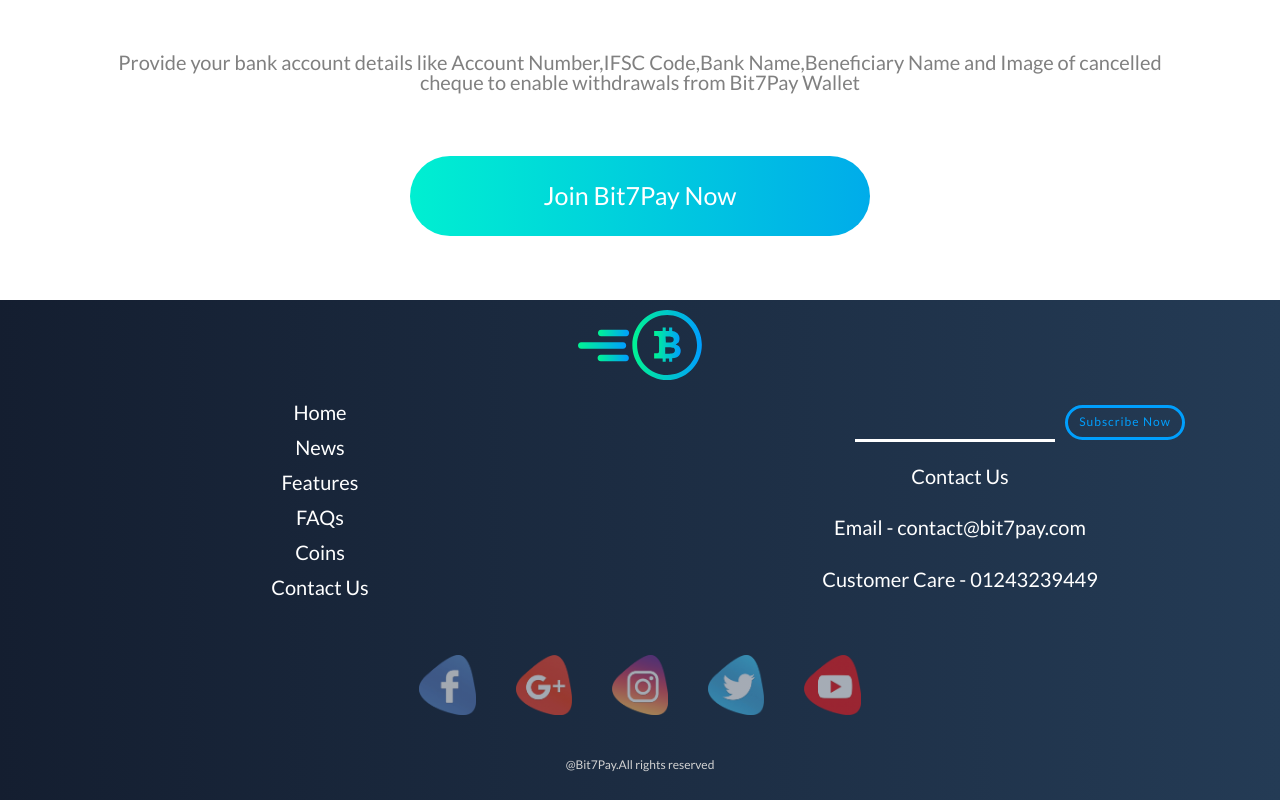
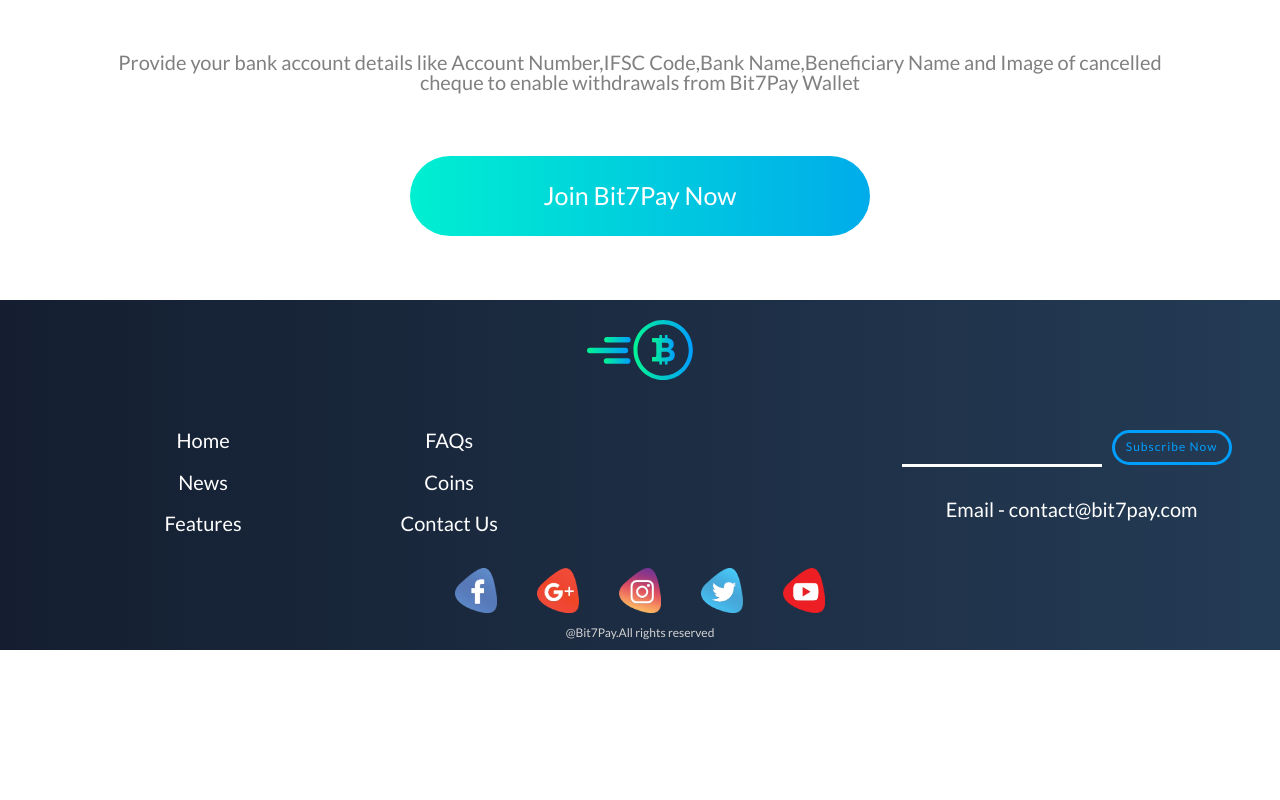
Before and after one commit to treyhboy/Bit7pay-rewamp, a React app: page /whatis/Eth in a window 1280 px wide. Shown: the part 1887-2687 px from the top of the page. After the commit the page ends 2537 px from the top, so only its background shows below. Built offline with nearby package versions, Linux system fonts and the light colour scheme; what react-router-transition would draw is missing.

Commit message:
features Responsive Fix

```diff
--- a/src/Components/Features/Features.js
+++ b/src/Components/Features/Features.js
@@ -23,6 +23,10 @@
 padding: 3rem 10rem;
 background-color: white;
 z-index: 12;
+@media(max-width: 800px){
+padding:0px;
+height:30rem;
+}
 `
 const Section2 = styled.div`
 display: flex;
@@ -31,6 +35,9 @@
 width:100%;
 background-color: #ECECF4;
 z-index: 12;
+@media(max-width: 800px){
+height:90rem;
+}
 `
 const Section3 = styled.div`
 display: flex;
@@ -41,6 +48,10 @@
 background:url(${img}) no-repeat center;
 background-size: cover;
 z-index: 12;
+@media(max-width: 800px){
+height:110rem;
+justify-content: space-between;
+}
 `
 const Section4 = styled.div`
 display: flex;
@@ -48,6 +59,10 @@
 width:100%;
 background-color: #ECECF4;
 z-index: 12;
+@media(max-width: 800px){
+height: 45rem;
+
+}
 `
 const TextContainer = styled.div`
 display: flex;
@@ -59,8 +74,10 @@
 margin-left: ${props=>props.left};
 margin-right: ${props=>props.right};
 margin-top: ${props=>props.top};
-@media(max-width: 500px){
+@media(max-width: 800px){
 width: 100%;
+margin: 0px;
+padding: 2rem;
 }
 `;
 const IconBox = styled.div`
@@ -70,6 +87,10 @@
 height: 30rem;
 width: 22%;
 padding: 2rem;
+@media(max-width: 600px)
+  {
+width: 30%;
+  }
 `
 const Icon = styled.img`
 height: 100%;
@@ -87,8 +108,8 @@
 width: 78%;
 padding-left:3rem;
 @media(max-width: 500px){
-width: 100%;
-padding: 0px;
+width: 70%;
+padding-left:1rem;
 }
 `;
 const Text = styled.div`
@@ -113,70 +134,125 @@
 font-weight:300;
 font-family: 'Lato', sans-serif;
 letter-spacing: 3px;
+@media(max-width: 800px){
+font-size: 4rem;
+}
 `;
 const ImageRow = styled.div`
 display: flex;
 flex-flow: row;
 width: 100%;
 height: 80rem;
+@media(max-width: 800px){
+height: 60rem;
+justify-content: center;
+align-items: center;
+overflow: hidden;
+}
 `;
 const IphoneSection2 = styled.img`
 height: 100rem;
 width: auto;
 transform:translateY(-25%);
+@media(max-width: 800px){
+display: none;
+}
 `
 const PhonesSection2 = styled.img`
 height: 80rem;
 width: auto;
 padding: 5rem 0px;
 transform:translateX(10%);
+@media(max-width: 800px){
+height: 55rem;
+transform:translateY(0);
+padding: 0px;
+}
 `
 const ImageRowSec3 = styled.div`
 display: flex;
 flex-flow: row;
 width: 100%;
 height: 110rem;
+@media(max-width: 800px){
+height: 60rem;
+justify-content: center;
+align-items: center;
+}
 `;
 const IphoneSection3 = styled.img`
 height: 115rem;
 width: auto;
-transform:translateY(-40%) translateX(17%) ;
+transform:translateY(-40%) translateX(17%);
+@media(max-width: 800px){
+height: 58rem;
+transform:translateY(0%) translateX(-10%);
+}
 `
 const Iphone2Section3 = styled.img`
 height: 100rem;
 width: auto;
+@media(max-width: 800px){
+display: none;
+}
 `
 const ImageRowSec4 = styled.div`
 display: flex;
 flex-flow: row;
 width: 100%;
 height: 110rem;
+@media(max-width: 800px){
+height: 45rem;
+justify-content: center;
+align-content: center;
+}
 `;
 const IphoneSection4 = styled.img`
 height: 100rem;
 width: auto;
 transform:translateY(-25%) translateX(-10%);
 z-index: 10;
+@media(max-width: 800px){
+height: 40rem;
+transform:translateY(0%) translateX(0%) ;
+}
 `
 const Iphone2Section4 = styled.img`
 height: 80rem;
 width: auto;
 transform:translateY(-8%) translateX(-65%) ;
 z-index: 10;
+@media(max-width: 800px){
+height: 35rem;
+transform:translateY(15%) translateX(-50%) ;
+}
 `
 const PlaneSection4 = styled.img`
 height: 95rem;
 width: auto;
 transform:translateY(-10%) translateX(-85%) ;
 z-index: 1;
+@media(max-width: 800px){
+display: none;
+}
 `
 const BitcoinSec4 = styled.img`
 height: 28rem;
 width: auto;
 transform:translateY(-40%) translateX(-102rem) ;
 z-index: 4;
+@media(max-width: 800px){
+display: none;
+}
 `
-
+const Secend =styled.div`
+height: 100%;
+width: 100%;
+display: flex;
+@media(max-width: 800px){
+display: none;
+}
+`
 
 
 const Features = (props)=>(<Container>
@@ -255,7 +331,9 @@
             <BitcoinSec4 src={require("../../img/features/bitcoins.svg")}/>
         </ImageRowSec4>
     </Section4>
+    <Secend>
     <Verification/>
+    </Secend>
     <Footer/>
     </Container>)
 export default Features;
--- a/src/Components/Footer/footer.js
+++ b/src/Components/Footer/footer.js
@@ -8,13 +8,13 @@
 justify-content: center;
 flex-flow: column;
 align-items:center ;
-height: 50rem;
+height: 35rem;
 width:100%;
 position: relative;
 //background-color: #F6F6F6;
 background: linear-gradient(to right,#141E30,#243B55);
 @media(max-width:600px){
-height: 45rem;
+height: 27rem;
 }
 
 `
@@ -22,8 +22,9 @@
 display: flex;
 justify-content: center;
 align-items:center ;
-height: 6rem;
+height: 10rem;
 width:100%;
+padding: 2rem 0px;
 `
 const MainContent =styled.div`
 display: flex;
@@ -39,38 +40,48 @@
 display: flex;
 justify-content: center;
 align-items:center ;
-height: 12rem;
+height: 8rem;
 width:100%;
 @media(max-width:600px){
-height: 6rem;
+height: 8rem;
+padding: 2rem;
 }
 `
 const Logo = styled.img`
 display: flex;
 justify-content: center;
 align-items:center ;
-height: 7rem;
+height: 6rem;
 width:auto;
-padding: 0px 3rem;
 @media(max-width:600px){
 height: 5rem;
 padding: 0px;
-transform: translateY(-30%);
 }
 `
 const Icon = styled.img`
 display: flex;
 justify-content: center;
 align-items:center ;
-height: 6rem;
+height: 4.5rem;
 width:auto;
 padding: 0px 2rem;
-opacity: .6;
+transition: .3s;
 &:hover{
-opacity: 1;
+height: 5.5rem;
 }
 @media(max-width:600px){
 height: 4rem;
+padding: 0px 1rem;
+}
+`
+const LinkRow = styled.div`
+display: flex;
+flex-flow: row;
+height: 100%;
+width:100%;
+padding: 0px 8rem;
+@media(max-width:800px){
+padding: 0px;
 }
 `
 const LinkCol = styled.div`
@@ -78,12 +89,17 @@
 flex-flow: column;
 justify-content: space-around;
 align-items:center ;
-height: 25rem;
-width:50%;
+height: 100%;
+width:35%;
 padding: 2rem;
 @media(max-width:600px){
 padding: 0px;
-height: 30rem;
+width:100%;
+height: 10rem;
+}
+@media(max-width:800px){
+padding: 0px;
+
 }
 `
 const ContactText = styled.div`
@@ -102,7 +118,7 @@
 flex-flow: column;
 justify-content: center;
 align-items:center ;
-height: 25rem;
+height:100%;
 width:50%;
 padding: 2rem;
 @media(max-width: 800px){
@@ -120,7 +136,7 @@
 color:#009ffd;
 }
 @media(max-width: 800px){
-padding: 1rem;
+padding: 2rem;
 }
 `
 const InputEmail = styled.input`
@@ -150,9 +166,8 @@
 flex-flow: row;
 justify-content: center;
 align-items:center ;
-padding-left: 13rem;
-@media(max-width: 800px){
-padding: 0px;
+@media(max-width: 600px){
+display: none;
 }
 `
 const SubscribeButton = styled.div`
@@ -174,6 +189,9 @@
 background-color: #009ffd;
 color: white;
 border: solid #009ffd;
+}
+@media(max-width: 600px){
+padding: 0px;
 }
 
 `
@@ -197,23 +215,25 @@
                 <Logo src={require("../../img/footer/logo-gradient.svg")}/>
             </HeadContainer>
             <MainContent>
+                <LinkRow>
                 <LinkCol>
                     <Link to='/'  ><LinkText>Home</LinkText></Link>
                     <Link to='/news' ><LinkText>News</LinkText></Link>
                     <Link to='/features' ><LinkText>Features</LinkText></Link>
+                </LinkCol>
+                <LinkCol>
                     <Link to='/Faqs' ><LinkText>FAQs</LinkText></Link>
                     <Link to='/whatis' ><LinkText>Coins</LinkText></Link>
                     <Link to='/contact' ><LinkText>Contact Us</LinkText></Link>
                 </LinkCol>
+                </LinkRow>
                 <ContactCol>
                     <SubscribeBox>
                     <InputEmail/>
                         <SubscribeButton>Subscribe Now</SubscribeButton>
                     </SubscribeBox>
                     <ContactText>
-                        <LinkText>Contact Us</LinkText>
                         <LinkText>Email - contact@bit7pay.com</LinkText>
-                        <LinkText>Customer Care - 01243239449</LinkText>
                     </ContactText>
                 </ContactCol>
             </MainContent>
--- a/src/Components/Header/header.js
+++ b/src/Components/Header/header.js
@@ -72,6 +72,13 @@
 width: 100%;
 z-index: 10;
 background: ${props=>props.back};
+@media(max-width: 600px)
+  {
+  height: 7rem;
+  justify-content: center;
+  align-items: center;
+  padding: 0px;
+  }
 `;
 
 const Header=(props)=> (
--- a/src/Components/HomePage/Calculator/Calculater.js
+++ b/src/Components/HomePage/Calculator/Calculater.js
@@ -82,7 +82,7 @@
 flex-flow: column;
 justify-content: center;
 align-items: center;
-overflow: scroll;
+
 padding: 10rem 0px;
 @media(max-width: 800px){
 padding:0px;
@@ -301,7 +301,7 @@
         var id = ev.target.id;
         var k = this.state.Rates.find((data)=>
         {return ((data.currency===id)&&(data.type===this.state.toggle))}).rate;
-        this.setState(()=>{return {coin:id,CurrRate:k,Result:k}});
+        this.setState(()=>{return {coin:id,CurrRate:k,Result:k.toLocaleString('en-IN')}});
         fetch(`https://dev.bit7pay.com/bit7pay/public/api/getBuyRateHistoryInDesc?period=${this.state.time}&currency=${id}`)
             .then(res => res.json())
             .then(
```
